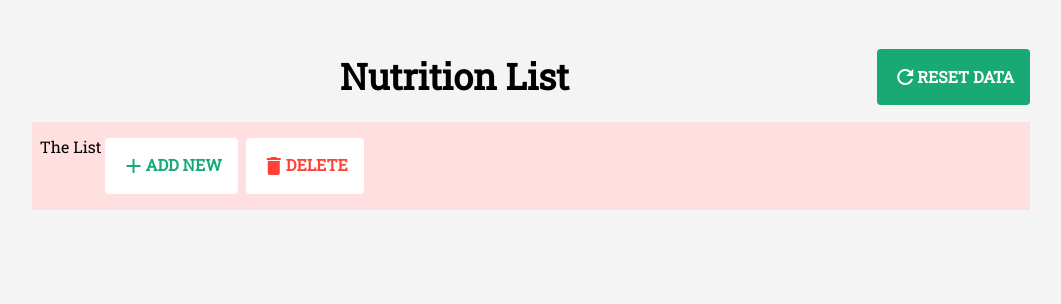
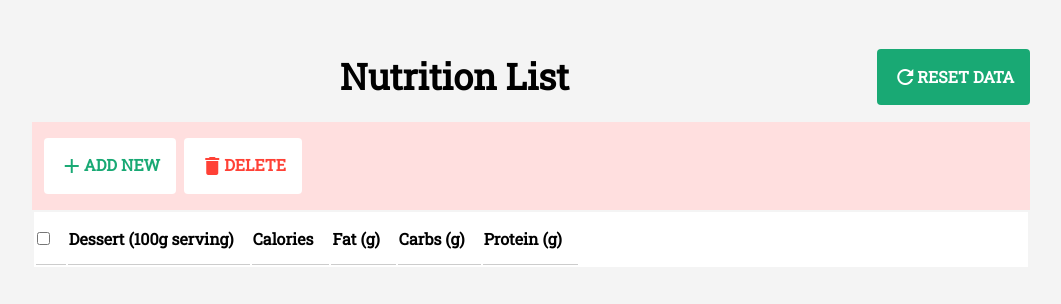
Before and after one commit to gittmaan/dessert-nutrition-table-summary, a React (Create React App) app: page / in a window 1280 px wide. Shown: the top 304 px of the page, without its empty margins (109-1170 px from the left). Built offline with nearby package versions, Linux system fonts and the light colour scheme.

Commit message:
Shows raw header for table with checkbox

```diff
--- a/src/components/NutritionList/index.tsx
+++ b/src/components/NutritionList/index.tsx
@@ -1,14 +1,18 @@
+import styled from 'styled-components';
 import Button from '../Button';
-import styled from 'styled-components';
+import NutritionTable from '../NutritionTable';
 
-const NutritionListStyle = styled.div.attrs({
+const NutritionListStyle = styled.div`
+`;
+
+const NutritionListTopRowStyle = styled.div.attrs({
   className: 'pv3 ph2 bg-washed-red flex',
 })``
 
 const NutritionList = () => {
   return(
     <NutritionListStyle>
-      The List
+      <NutritionListTopRowStyle>
         <Button
           className='bg-white green mh1'
           icon='add'
@@ -23,6 +27,8 @@ const NutritionList = () => {
         >
             DELETE
         </Button>
+      </NutritionListTopRowStyle>
+      <NutritionTable />
     </NutritionListStyle>
   );
 };
--- /dev/null
+++ b/src/components/NutritionTable/index.tsx
@@ -0,0 +1,54 @@
+import styled from 'styled-components';
+
+const NutritionTableStyle = styled.table.attrs({
+  className: 'w-100',
+})``;
+
+const NutritionTHeadStyle = styled.thead`
+`;
+
+const NutritionTrStyle = styled.tr.attrs({
+  className: 'bg-white pointer',
+})``;
+
+const NutritionThStyle = styled.th.attrs({
+  className: 'fw6 bb b--black-20 pt3 pb3 pr3 tc',
+})``;
+
+const NutritionThSpanStyle = styled.span.attrs({
+  className: 'flex items-center justify-center',
+})``;
+
+const NutritionTable = () => {
+  const headerTextArray = [
+    <input
+      type='checkbox'
+      value='selectAll'
+    />,
+    `Dessert (100g serving)`,
+    `Calories`,
+    `Fat (g)`,
+    `Carbs (g)`,
+    `Protein (g)`,
+  ];
+
+  return(
+    <NutritionTableStyle>
+      <NutritionTHeadStyle>
+        <NutritionTrStyle>
+          <NutritionTrStyle>
+            {headerTextArray.map((element: any, index: number) =>
+              <NutritionThStyle key={index}>
+                <NutritionThSpanStyle>
+                  {element}
+                </NutritionThSpanStyle>
+               </NutritionThStyle>
+            )}
+          </NutritionTrStyle>
+        </NutritionTrStyle>
+      </NutritionTHeadStyle>
+    </NutritionTableStyle>
+  );
+};
+
+export default NutritionTable;
```
Lines whose indentation alone changed are shown as unchanged.
